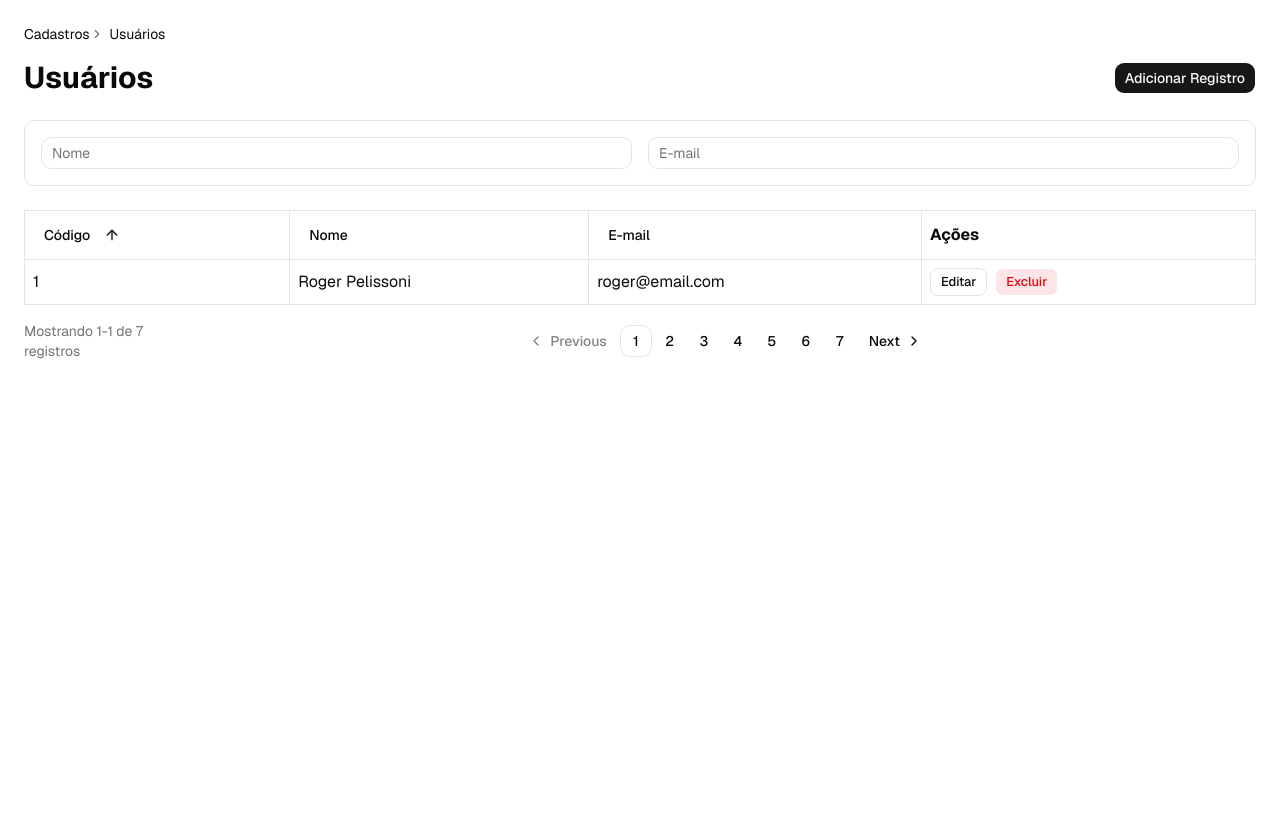
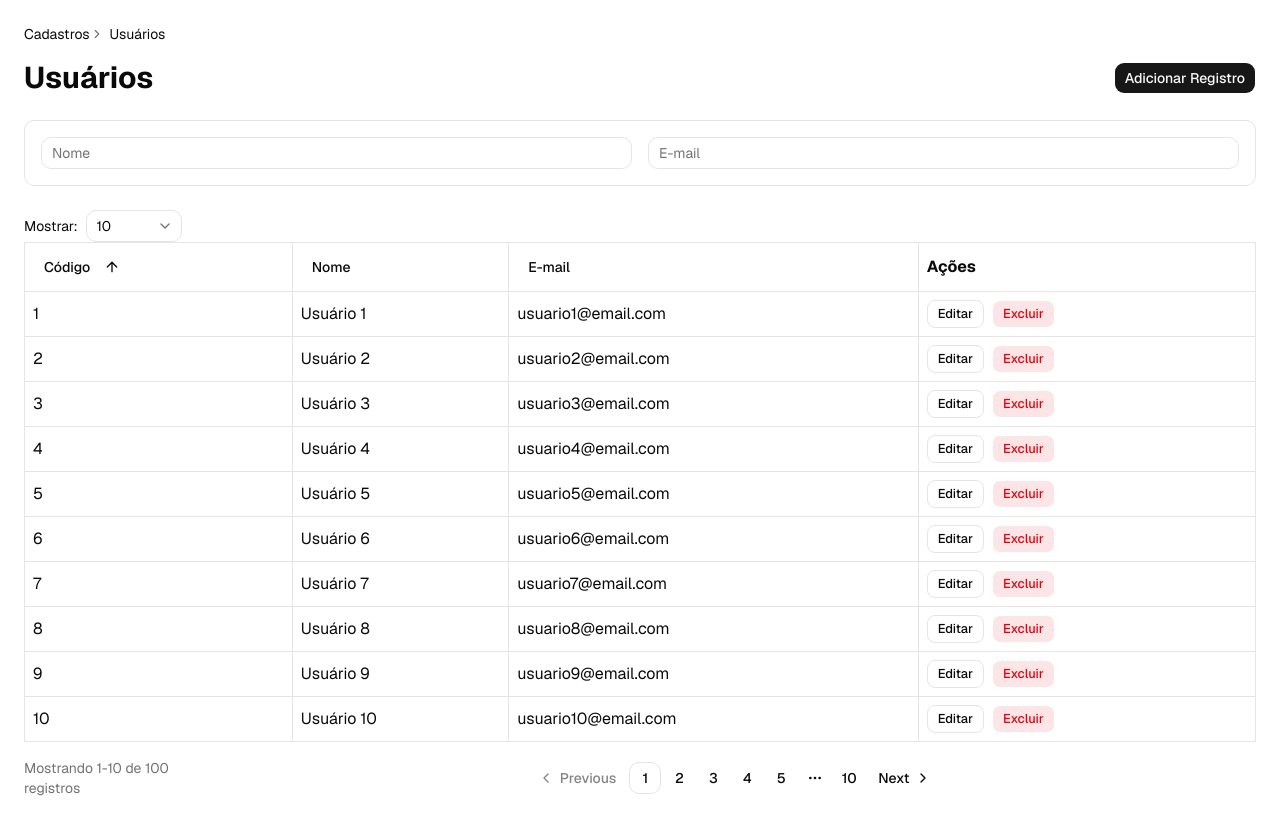
Before and after one commit to RogerPelissoni/cliente-facil-next, a Next.js app: page /users in a window 1280 px wide. Before the commit the page ends 800 px from the top, so only its background shows below. Built offline with nearby package versions, Linux system fonts and the light colour scheme.

Commit message:
implements table page size

```diff
--- a/app/users/page.tsx
+++ b/app/users/page.tsx
@@ -9,10 +9,13 @@ import {
 import { UserFilters } from "@/features/user/UserFilters";
 import { UserForm } from "@/features/user/UserForm";
 import { UserTable } from "@/features/user/UserTable";
+import { ErrorState } from "@/shared/feedback/ErrorState";
 import { Loading } from "@/shared/feedback/Loading";
+import { useDebounce } from "@/shared/hooks/useDebounce";
 import { PageBreadcrumb } from "@/shared/layout/PageBreadcrumb";
 import { PageContainer } from "@/shared/layout/PageContainer";
 import { PageHeader } from "@/shared/layout/PageHeader";
+import { DataTablePageSize } from "@/shared/table/DataTablePageSize";
 import { DataTablePagination } from "@/shared/table/DataTablePagination";
 import { DataTableToolbar } from "@/shared/table/DataTableToolbar";
 import { Sorting } from "@/shared/types/table.types";
@@ -25,14 +28,26 @@ export default function UsersPage() {
   });
 
   const [page, setPage] = useState(0);
-  const size = 1;
+  const [size, setSize] = useState(10);
 
   const [sorting, setSorting] = useState<Sorting>({
     field: "id",
     direction: "asc",
   });
 
-  const { data, isLoading } = useUsers(filters, page, size, sorting);
+  const debouncedFilters = useDebounce(filters, 500);
+
+  const { data, isLoading, error, refetch } = useUsers(
+    debouncedFilters,
+    page,
+    size,
+    sorting,
+  );
+
+  if (error) {
+    return <ErrorState onRetry={refetch} />;
+  }
+
   const deleteUser = useDeleteUser();
   const [showForm, setShowForm] = useState(false);
   const [editingUser, setEditingUser] = useState<User | null>(null);
@@ -91,6 +106,14 @@ export default function UsersPage() {
             />
           </DataTableToolbar>
 
+          <DataTablePageSize
+            value={size}
+            onChange={(value) => {
+              setSize(value);
+              setPage(0);
+            }}
+          />
+
           <UserTable
             data={data?.content ?? []}
             sorting={sorting}
--- /dev/null
+++ b/components/ui/select.tsx
@@ -0,0 +1,192 @@
+"use client"
+
+import * as React from "react"
+import { Select as SelectPrimitive } from "radix-ui"
+
+import { cn } from "@/lib/utils"
+import { ChevronDownIcon, CheckIcon, ChevronUpIcon } from "lucide-react"
+
+function Select({
+  ...props
+}: React.ComponentProps<typeof SelectPrimitive.Root>) {
+  return <SelectPrimitive.Root data-slot="select" {...props} />
+}
+
+function SelectGroup({
+  className,
+  ...props
+}: React.ComponentProps<typeof SelectPrimitive.Group>) {
+  return (
+    <SelectPrimitive.Group
+      data-slot="select-group"
+      className={cn("scroll-my-1 p-1", className)}
+      {...props}
+    />
+  )
+}
+
+function SelectValue({
+  ...props
+}: React.ComponentProps<typeof SelectPrimitive.Value>) {
+  return <SelectPrimitive.Value data-slot="select-value" {...props} />
+}
+
+function SelectTrigger({
+  className,
+  size = "default",
+  children,
+  ...props
+}: React.ComponentProps<typeof SelectPrimitive.Trigger> & {
+  size?: "sm" | "default"
+}) {
+  return (
+    <SelectPrimitive.Trigger
+      data-slot="select-trigger"
+      data-size={size}
+      className={cn(
+        "flex w-fit items-center justify-between gap-1.5 rounded-lg border border-input bg-transparent py-2 pr-2 pl-2.5 text-sm whitespace-nowrap transition-colors outline-none select-none focus-visible:border-ring focus-visible:ring-3 focus-visible:ring-ring/50 disabled:cursor-not-allowed disabled:opacity-50 aria-invalid:border-destructive aria-invalid:ring-3 aria-invalid:ring-destructive/20 data-placeholder:text-muted-foreground data-[size=default]:h-8 data-[size=sm]:h-7 data-[size=sm]:rounded-[min(var(--radius-md),10px)] *:data-[slot=select-value]:line-clamp-1 *:data-[slot=select-value]:flex *:data-[slot=select-value]:items-center *:data-[slot=select-value]:gap-1.5 dark:bg-input/30 dark:hover:bg-input/50 dark:aria-invalid:border-destructive/50 dark:aria-invalid:ring-destructive/40 [&_svg]:pointer-events-none [&_svg]:shrink-0 [&_svg:not([class*='size-'])]:size-4",
+        className
+      )}
+      {...props}
+    >
+      {children}
+      <SelectPrimitive.Icon asChild>
+        <ChevronDownIcon className="pointer-events-none size-4 text-muted-foreground" />
+      </SelectPrimitive.Icon>
+    </SelectPrimitive.Trigger>
+  )
+}
+
+function SelectContent({
+  className,
+  children,
+  position = "item-aligned",
+  align = "center",
+  ...props
+}: React.ComponentProps<typeof SelectPrimitive.Content>) {
+  return (
+    <SelectPrimitive.Portal>
+      <SelectPrimitive.Content
+        data-slot="select-content"
+        data-align-trigger={position === "item-aligned"}
+        className={cn("relative z-50 max-h-(--radix-select-content-available-height) min-w-36 origin-(--radix-select-content-transform-origin) overflow-x-hidden overflow-y-auto rounded-lg bg-popover text-popover-foreground shadow-md ring-1 ring-foreground/10 duration-100 data-[align-trigger=true]:animate-none data-[side=bottom]:slide-in-from-top-2 data-[side=left]:slide-in-from-right-2 data-[side=right]:slide-in-from-left-2 data-[side=top]:slide-in-from-bottom-2 data-open:animate-in data-open:fade-in-0 data-open:zoom-in-95 data-closed:animate-out data-closed:fade-out-0 data-closed:zoom-out-95", position ==="popper"&&"data-[side=bottom]:translate-y-1 data-[side=left]:-translate-x-1 data-[side=right]:translate-x-1 data-[side=top]:-translate-y-1", className )}
+        position={position}
+        align={align}
+        {...props}
+      >
+        <SelectScrollUpButton />
+        <SelectPrimitive.Viewport
+          data-position={position}
+          className={cn(
+            "data-[position=popper]:h-(--radix-select-trigger-height) data-[position=popper]:w-full data-[position=popper]:min-w-(--radix-select-trigger-width)",
+            position === "popper" && ""
+          )}
+        >
+          {children}
+        </SelectPrimitive.Viewport>
+        <SelectScrollDownButton />
+      </SelectPrimitive.Content>
+    </SelectPrimitive.Portal>
+  )
+}
+
+function SelectLabel({
+  className,
+  ...props
+}: React.ComponentProps<typeof SelectPrimitive.Label>) {
+  return (
+    <SelectPrimitive.Label
+      data-slot="select-label"
+      className={cn("px-1.5 py-1 text-xs text-muted-foreground", className)}
+      {...props}
+    />
+  )
+}
+
+function SelectItem({
+  className,
+  children,
+  ...props
+}: React.ComponentProps<typeof SelectPrimitive.Item>) {
+  return (
+    <SelectPrimitive.Item
+      data-slot="select-item"
+      className={cn(
+        "relative flex w-full cursor-default items-center gap-1.5 rounded-md py-1 pr-8 pl-1.5 text-sm outline-hidden select-none focus:bg-accent focus:text-accent-foreground not-data-[variant=destructive]:focus:**:text-accent-foreground data-disabled:pointer-events-none data-disabled:opacity-50 [&_svg]:pointer-events-none [&_svg]:shrink-0 [&_svg:not([class*='size-'])]:size-4 *:[span]:last:flex *:[span]:last:items-center *:[span]:last:gap-2",
+        className
+      )}
+      {...props}
+    >
+      <span className="pointer-events-none absolute right-2 flex size-4 items-center justify-center">
+        <SelectPrimitive.ItemIndicator>
+          <CheckIcon className="pointer-events-none" />
+        </SelectPrimitive.ItemIndicator>
+      </span>
+      <SelectPrimitive.ItemText>{children}</SelectPrimitive.ItemText>
+    </SelectPrimitive.Item>
+  )
+}
+
+function SelectSeparator({
+  className,
+  ...props
+}: React.ComponentProps<typeof SelectPrimitive.Separator>) {
+  return (
+    <SelectPrimitive.Separator
+      data-slot="select-separator"
+      className={cn("pointer-events-none -mx-1 my-1 h-px bg-border", className)}
+      {...props}
+    />
+  )
+}
+
+function SelectScrollUpButton({
+  className,
+  ...props
+}: React.ComponentProps<typeof SelectPrimitive.ScrollUpButton>) {
+  return (
+    <SelectPrimitive.ScrollUpButton
+      data-slot="select-scroll-up-button"
+      className={cn(
+        "z-10 flex cursor-default items-center justify-center bg-popover py-1 [&_svg:not([class*='size-'])]:size-4",
+        className
+      )}
+      {...props}
+    >
+      <ChevronUpIcon
+      />
+    </SelectPrimitive.ScrollUpButton>
+  )
+}
+
+function SelectScrollDownButton({
+  className,
+  ...props
+}: React.ComponentProps<typeof SelectPrimitive.ScrollDownButton>) {
+  return (
+    <SelectPrimitive.ScrollDownButton
+      data-slot="select-scroll-down-button"
+      className={cn(
+        "z-10 flex cursor-default items-center justify-center bg-popover py-1 [&_svg:not([class*='size-'])]:size-4",
+        className
+      )}
+      {...props}
+    >
+      <ChevronDownIcon
+      />
+    </SelectPrimitive.ScrollDownButton>
+  )
+}
+
+export {
+  Select,
+  SelectContent,
+  SelectGroup,
+  SelectItem,
+  SelectLabel,
+  SelectScrollDownButton,
+  SelectScrollUpButton,
+  SelectSeparator,
+  SelectTrigger,
+  SelectValue,
+}
--- a/features/user/user.api.ts
+++ b/features/user/user.api.ts
@@ -25,43 +25,16 @@ async function delay(ms = 500) {
     );
 }
 
-let users: User[] = [
-    {
-        id: 1,
-        name: "Roger Pelissoni",
-        email: "roger@email.com",
-    },
-    {
-        id: 2,
-        name: "Administrador",
-        email: "admin@email.com",
-    },
-    {
-        id: 3,
-        name: "João Silva",
-        email: "joao@email.com",
-    },
-    {
-        id: 4,
-        name: "Maria Souza",
-        email: "maria@email.com",
-    },
-    {
-        id: 5,
-        name: "Carlos Santos",
-        email: "carlos@email.com",
-    },
-    {
-        id: 6,
-        name: "Ana Oliveira",
-        email: "ana@email.com",
-    },
-    {
-        id: 7,
-        name: "Pedro Lima",
-        email: "pedro@email.com",
-    },
-];
+let users: User[] = Array.from(
+    { length: 100 },
+    (_, index) => ({
+        id: index + 1,
+
+        name: `Usuário ${index + 1}`,
+
+        email: `usuario${index + 1}@email.com`,
+    }),
+);
 
 export async function getUsers(
     filters: UserFilters,
--- /dev/null
+++ b/shared/feedback/ErrorState.tsx
@@ -0,0 +1,34 @@
+"use client";
+
+import { Button } from "@/components/ui/button";
+import { TriangleAlert } from "lucide-react";
+
+interface Props {
+  title?: string;
+  description?: string;
+  onRetry?: () => void;
+}
+
+export function ErrorState({
+  title = "Erro ao carregar dados",
+  description = "Ocorreu um erro inesperado.",
+  onRetry,
+}: Props) {
+  return (
+    <div className="flex flex-col items-center justify-center gap-4 py-10">
+      <TriangleAlert className="h-10 w-10 text-destructive" />
+
+      <div className="text-center">
+        <h3 className="font-semibold">{title}</h3>
+
+        <p className="text-muted-foreground">{description}</p>
+      </div>
+
+      {onRetry && (
+        <Button variant="outline" onClick={onRetry}>
+          Tentar novamente
+        </Button>
+      )}
+    </div>
+  );
+}
--- /dev/null
+++ b/shared/hooks/useDebounce.ts
@@ -0,0 +1,29 @@
+"use client";
+
+import {
+    useEffect,
+    useState,
+} from "react";
+
+export function useDebounce<T>(
+    value: T,
+    delay = 500,
+): T {
+    const [debouncedValue,
+        setDebouncedValue] =
+        useState(value);
+
+    useEffect(() => {
+        const timer =
+            setTimeout(() => {
+                setDebouncedValue(
+                    value,
+                );
+            }, delay);
+
+        return () =>
+            clearTimeout(timer);
+    }, [value, delay]);
+
+    return debouncedValue;
+}
--- /dev/null
+++ b/shared/table/DataTablePageSize.tsx
@@ -0,0 +1,42 @@
+"use client";
+
+import {
+    Select,
+    SelectContent,
+    SelectItem,
+    SelectTrigger,
+    SelectValue,
+} from "@/components/ui/select";
+
+interface Props {
+  value: number;
+
+  onChange(value: number): void;
+}
+
+export function DataTablePageSize({ value, onChange }: Props) {
+  return (
+    <div className="flex items-center gap-2">
+      <span className="text-sm">Mostrar:</span>
+
+      <Select
+        value={String(value)}
+        onValueChange={(value) => onChange(Number(value))}
+      >
+        <SelectTrigger className="w-24">
+          <SelectValue />
+        </SelectTrigger>
+
+        <SelectContent>
+          <SelectItem value="10">10</SelectItem>
+
+          <SelectItem value="20">20</SelectItem>
+
+          <SelectItem value="50">50</SelectItem>
+
+          <SelectItem value="100">100</SelectItem>
+        </SelectContent>
+      </Select>
+    </div>
+  );
+}
```
Also changed, not shown: shared/feedback/ErrorMessage.tsx (deleted).
